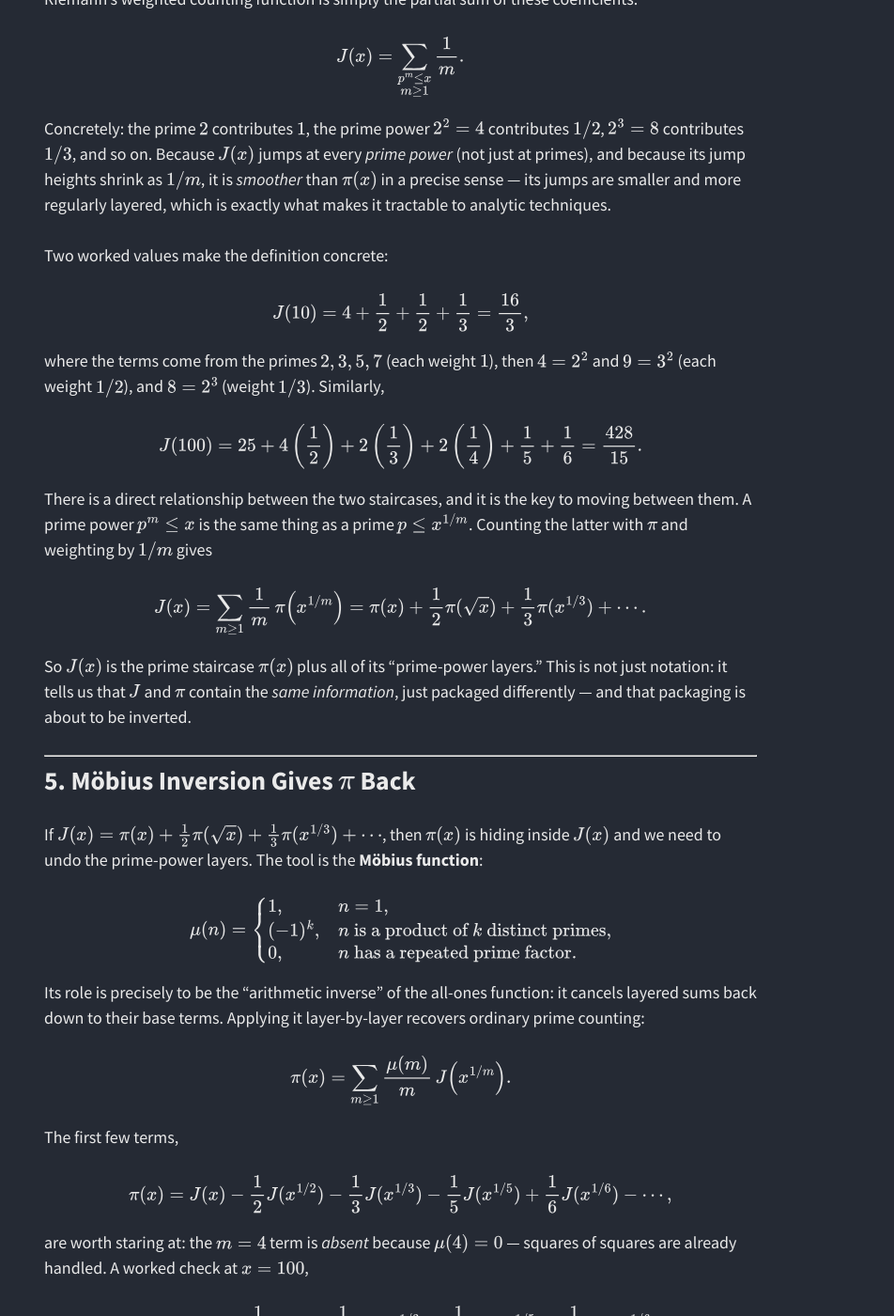
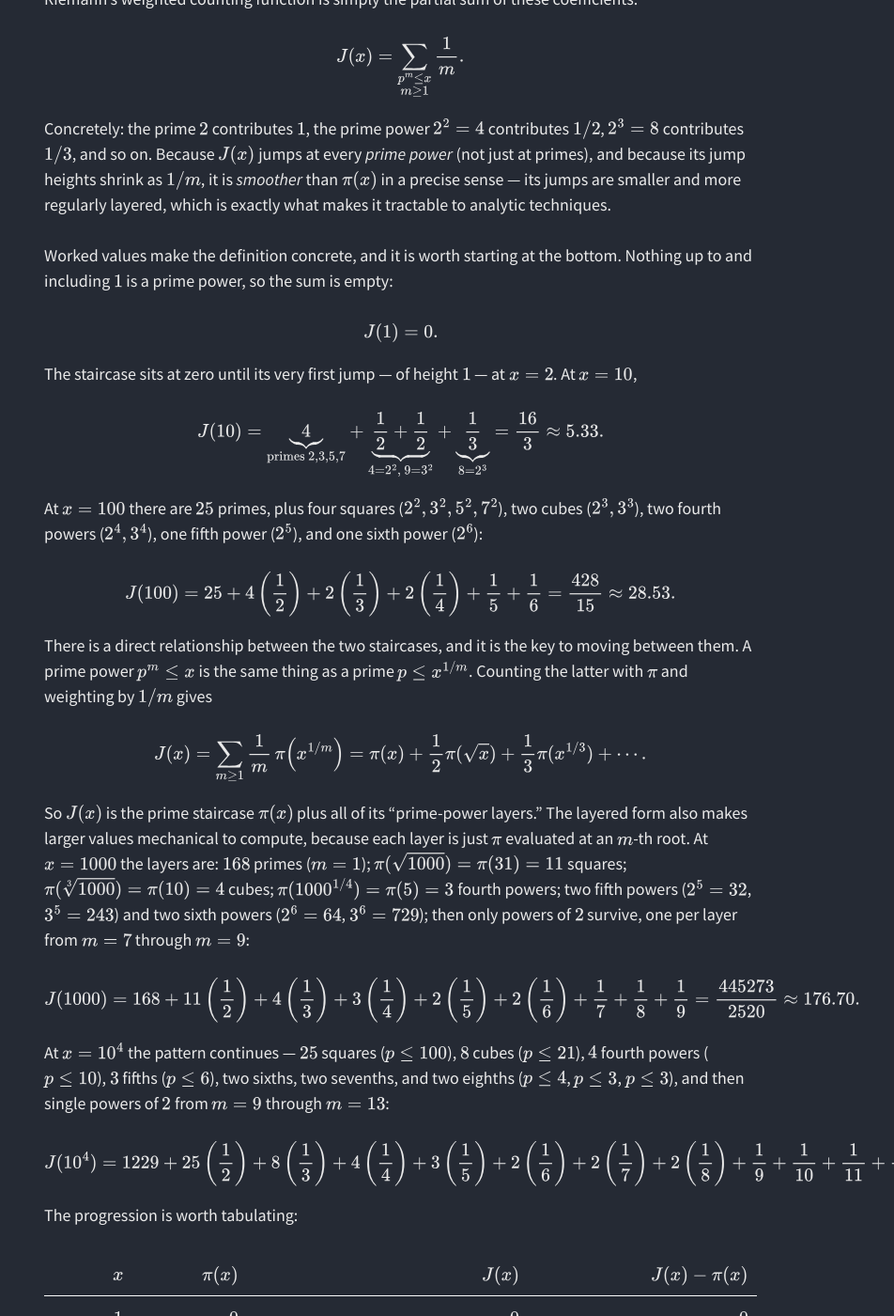
Before and after one commit to hackmathsdeveloper/hackmathsdeveloper.github.io, a Jekyll site: the page built from _posts/2026-08-13-primes-as-interference-pattern-riemann-explicit-formula.md, in a window 1280 px wide and 1400 px high, scrolled down 4738 px. Shown: the whole window at 94% size, without its empty margins (328-1280 px from the left). Built offline with Jekyll 4.4.1, drawn with Linux system fonts in a browser that asks for light colours; nearby versions of some CDN libraries; some of the changed text lies outside the part shown.

Commit message:
Expand J(x) worked examples in primes-as-interference-pattern post
Add J(1), J(10), J(100), J(1000), J(10^4) computations, a summary table,
and observations on layer termination and the thin prime-power crust.

Co-Authored-By: Claude <noreply@anthropic.com>

```diff
--- a/_posts/2026-08-13-primes-as-interference-pattern-riemann-explicit-formula.md
+++ b/_posts/2026-08-13-primes-as-interference-pattern-riemann-explicit-formula.md
@@ -171,16 +171,22 @@ $$
 
 Concretely: the prime $2$ contributes $1$, the prime power $2^2=4$ contributes $1/2$, $2^3=8$ contributes $1/3$, and so on. Because $J(x)$ jumps at every *prime power* (not just at primes), and because its jump heights shrink as $1/m$, it is *smoother* than $\pi(x)$ in a precise sense — its jumps are smaller and more regularly layered, which is exactly what makes it tractable to analytic techniques.
 
-Two worked values make the definition concrete:
+Worked values make the definition concrete, and it is worth starting at the bottom. Nothing up to and including $1$ is a prime power, so the sum is empty:
 
 $$
-J(10)=4+\frac12+\frac12+\frac13=\frac{16}{3},
+J(1)=0.
 $$
 
-where the terms come from the primes $2,3,5,7$ (each weight $1$), then $4=2^2$ and $9=3^2$ (each weight $1/2$), and $8=2^3$ (weight $1/3$). Similarly,
+The staircase sits at zero until its very first jump — of height $1$ — at $x=2$. At $x=10$,
 
 $$
-J(100)=25+4\left(\frac12\right)+2\left(\frac13\right)+2\left(\frac14\right)+\frac15+\frac16=\frac{428}{15}.
+J(10)=\underbrace{4}_{\text{primes }2,3,5,7}+\underbrace{\frac12+\frac12}_{4=2^2,\ 9=3^2}+\underbrace{\frac13}_{8=2^3}=\frac{16}{3}\approx 5.33.
+$$
+
+At $x=100$ there are $25$ primes, plus four squares ($2^2,3^2,5^2,7^2$), two cubes ($2^3,3^3$), two fourth powers ($2^4,3^4$), one fifth power ($2^5$), and one sixth power ($2^6$):
+
+$$
+J(100)=25+4\left(\frac12\right)+2\left(\frac13\right)+2\left(\frac14\right)+\frac15+\frac16=\frac{428}{15}\approx 28.53.
 $$
 
 There is a direct relationship between the two staircases, and it is the key to moving between them. A prime power $p^m\le x$ is the same thing as a prime $p\le x^{1/m}$. Counting the latter with $\pi$ and weighting by $1/m$ gives
@@ -190,7 +196,32 @@ J(x)=\sum_{m\ge 1}\frac{1}{m}\,\pi\!\left(x^{1/m}\right)
 =\pi(x)+\frac12\pi(\sqrt x)+\frac13\pi(x^{1/3})+\cdots.
 $$
 
-So $J(x)$ is the prime staircase $\pi(x)$ plus all of its "prime-power layers." This is not just notation: it tells us that $J$ and $\pi$ contain the *same information*, just packaged differently — and that packaging is about to be inverted.
+So $J(x)$ is the prime staircase $\pi(x)$ plus all of its "prime-power layers." The layered form also makes larger values mechanical to compute, because each layer is just $\pi$ evaluated at an $m$-th root. At $x=1000$ the layers are: $168$ primes ($m=1$); $\pi(\sqrt{1000})=\pi(31)=11$ squares; $\pi(\sqrt[3]{1000})=\pi(10)=4$ cubes; $\pi(1000^{1/4})=\pi(5)=3$ fourth powers; two fifth powers ($2^5=32$, $3^5=243$) and two sixth powers ($2^6=64$, $3^6=729$); then only powers of $2$ survive, one per layer from $m=7$ through $m=9$:
+
+$$
+J(1000)=168+11\left(\frac12\right)+4\left(\frac13\right)+3\left(\frac14\right)+2\left(\frac15\right)+2\left(\frac16\right)+\frac17+\frac18+\frac19=\frac{445273}{2520}\approx 176.70.
+$$
+
+At $x=10^4$ the pattern continues — $25$ squares ($p\le 100$), $8$ cubes ($p\le 21$), $4$ fourth powers ($p\le 10$), $3$ fifths ($p\le 6$), two sixths, two sevenths, and two eighths ($p\le 4$, $p\le 3$, $p\le 3$), and then single powers of $2$ from $m=9$ through $m=13$:
+
+$$
+J(10^4)=1229+25\left(\frac12\right)+8\left(\frac13\right)+4\left(\frac14\right)+3\left(\frac15\right)+2\left(\frac16\right)+2\left(\frac17\right)+2\left(\frac18\right)+\frac19+\frac1{10}+\frac1{11}+\frac1{12}+\frac1{13}\approx 1247.10.
+$$
+
+The progression is worth tabulating:
+
+| $x$ | $\pi(x)$ | $J(x)$ | $J(x)-\pi(x)$ |
+|---:|---:|---:|---:|
+| $1$ | $0$ | $0$ | $0$ |
+| $10$ | $4$ | $16/3\approx 5.33$ | $1.33$ |
+| $10^2$ | $25$ | $428/15\approx 28.53$ | $3.53$ |
+| $10^3$ | $168$ | $\approx 176.70$ | $8.70$ |
+| $10^4$ | $1\,229$ | $\approx 1247.10$ | $18.10$ |
+| $10^5$ | $9\,592$ | $\approx 9633.77$ | $41.77$ |
+
+Two features of the table are worth saying out loud. First, **the expansion terminates:** layer $m$ exists only while $x^{1/m}\ge 2$, i.e. while $m\le\log_2 x$. That is why $J(10)$ has $3$ layers, $J(100)$ six, $J(1000)$ nine, $J(10^4)$ thirteen, $J(10^5)$ sixteen — each decade of $x$ buys about $\log_2 10\approx 3.32$ new layers. Second, **the layers form only a thin crust:** at $x=10^4$ the entire excess over $\pi(x)$ is a mere $18$, and most of it — $25/2=12.5$ — comes from the square layer alone. Because the crust is dominated by $\tfrac12\pi(\sqrt x)$, it grows like $\sqrt{x}/\log x$, a vanishing fraction of $\pi(x)$ itself.
+
+This is not just notation: it tells us that $J$ and $\pi$ contain the *same information*, just packaged differently — and that packaging is about to be inverted.
 
 ---
 
```
